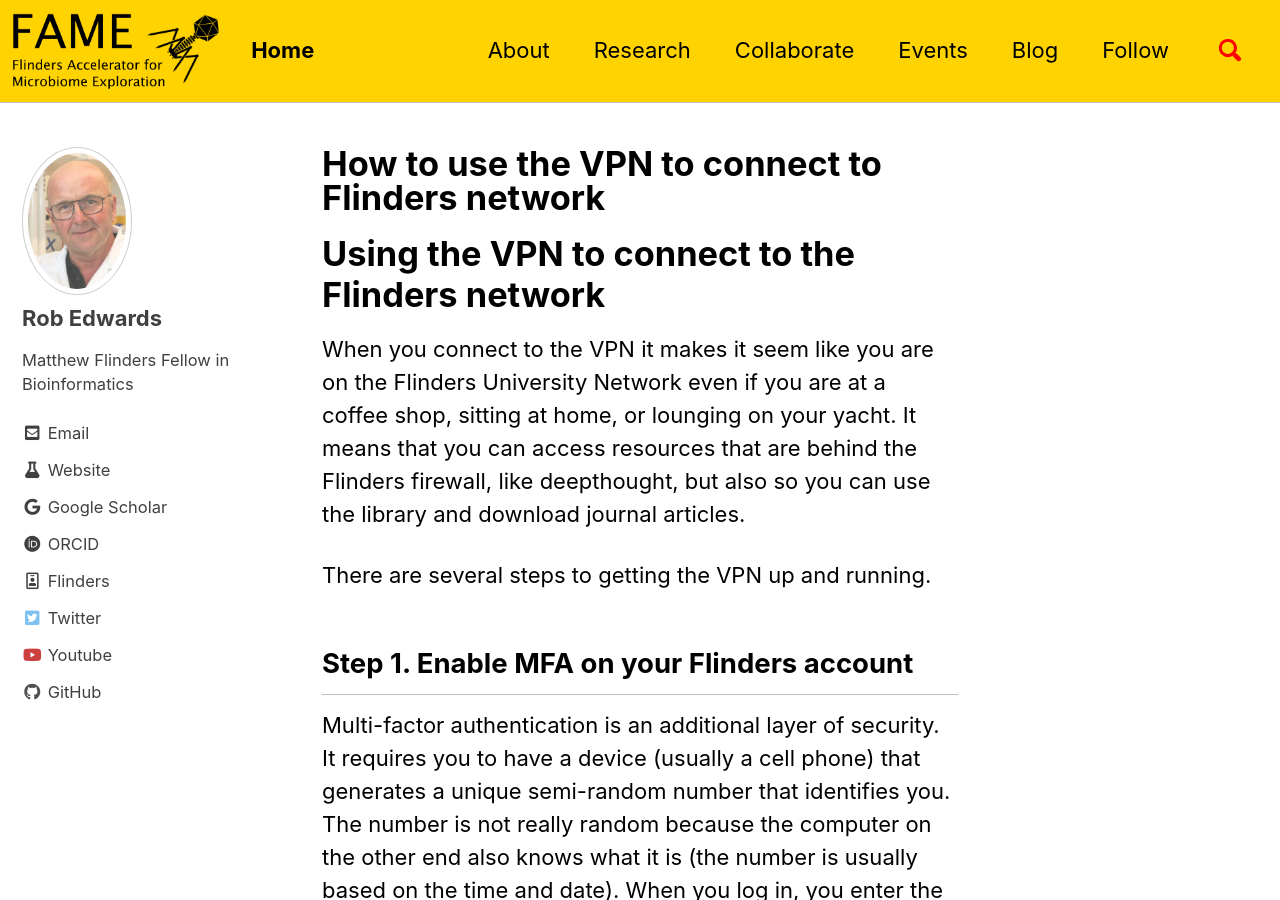
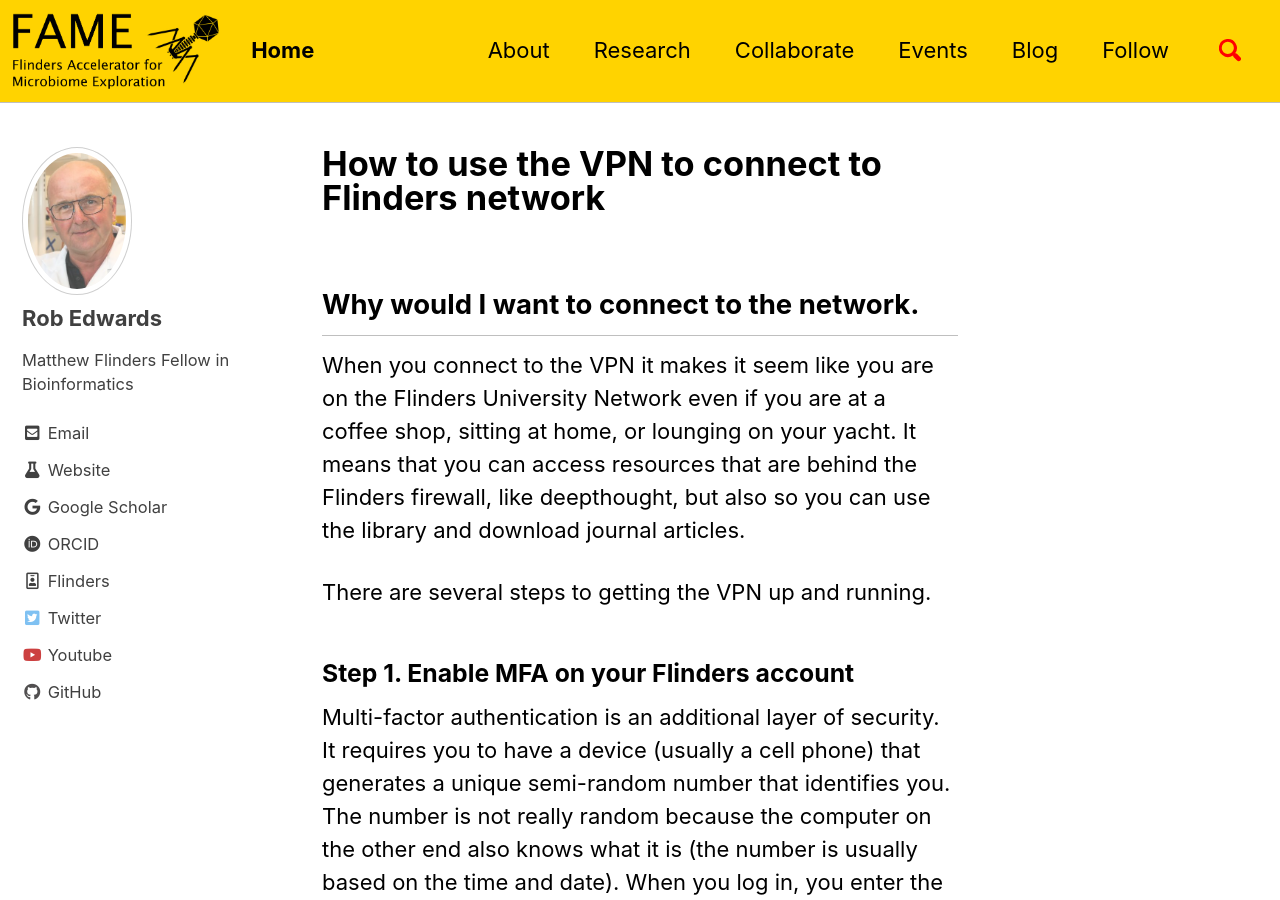
Before and after one commit to FlindersFAME/fame.github.io, a Jekyll site: the page built from Blog/_posts/2021-09-07-vpn.md, in a window 1280 px wide and 900 px high. Built offline with Jekyll 4.4.1, drawn with Linux system fonts in a browser that asks for light colours; cached includes are drawn as plain includes.

Commit message:
how to connect to the VPN

```diff
--- a/Blog/_posts/2021-09-07-vpn.md
+++ b/Blog/_posts/2021-09-07-vpn.md
@@ -6,13 +6,13 @@
 author: Rob Edwards
 ---
 
-# Using the VPN to connect to the Flinders network
+## Why would I want to connect to the network.
 
 When you connect to the VPN it makes it seem like you are on the Flinders University Network even if you are at a coffee shop, sitting at home, or lounging on your yacht. It means that you can access resources that are behind the Flinders firewall, like deepthought, but also so you can use the library and download journal articles.
 
 There are several steps to getting the VPN up and running.
 
-## Step 1. Enable MFA on your Flinders account
+### Step 1. Enable MFA on your Flinders account
 
 Multi-factor authentication is an additional layer of security. It requires you to have a device (usually a cell phone) that generates a unique semi-random number that identifies you. The number is not really random because the computer on the other end also knows what it is (the number is usually based on the time and date). When you log in, you enter the number on your phone, and the computer at the other end checks that it is correct.
 
@@ -20,20 +20,20 @@
 
 Set up MFA, and then proceed with the next step.
 
-## Step 2. Download CISCO AnyConnect.
+### Step 2. Download CISCO AnyConnect.
 
 You can [download CISCO AnyConnect](https://vpn.flinders.edu.au/) from Flinders, but you will need your FAN, password, and now your MFA code! (Its a good way to try it out).
 
 Download and install the software, which should just mean following the install prompts.
 
 
-## Step 3. Login to the Flinders network.
+### Step 3. Login to the Flinders network.
 
 When you open CISCO AnyConnect, enter the Flinders VPN URL: `vpn.flinders.edu.au`.
 
 It will ask you for your FAN, password, and MFA code. Depending exactly how you set up the MFA in step 1, you maybe required to respond to a text message, click approve, or enter a number.
 
 
-## Done!
+### Done!
 
 That's it. You are connected to the Flinders VPN.
```
